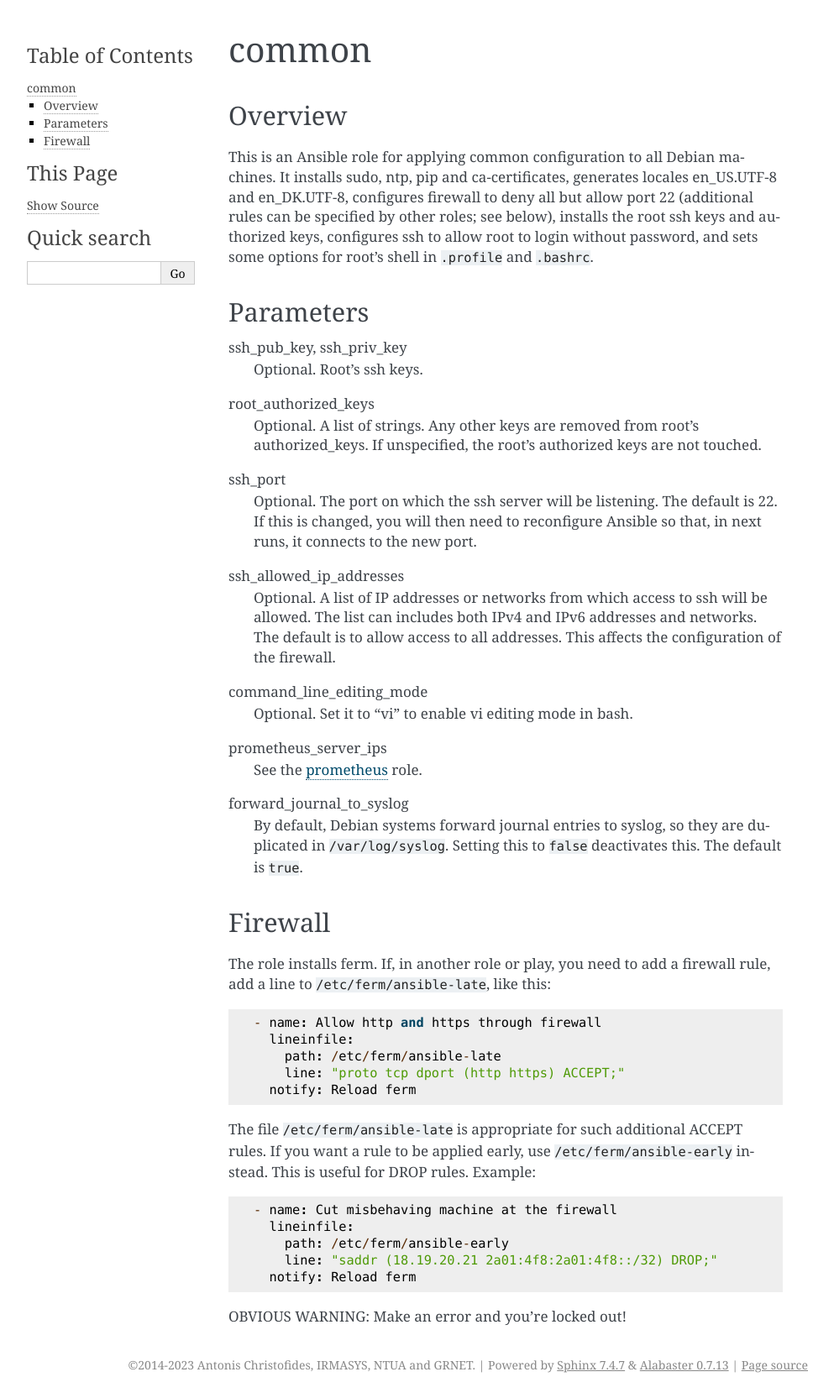
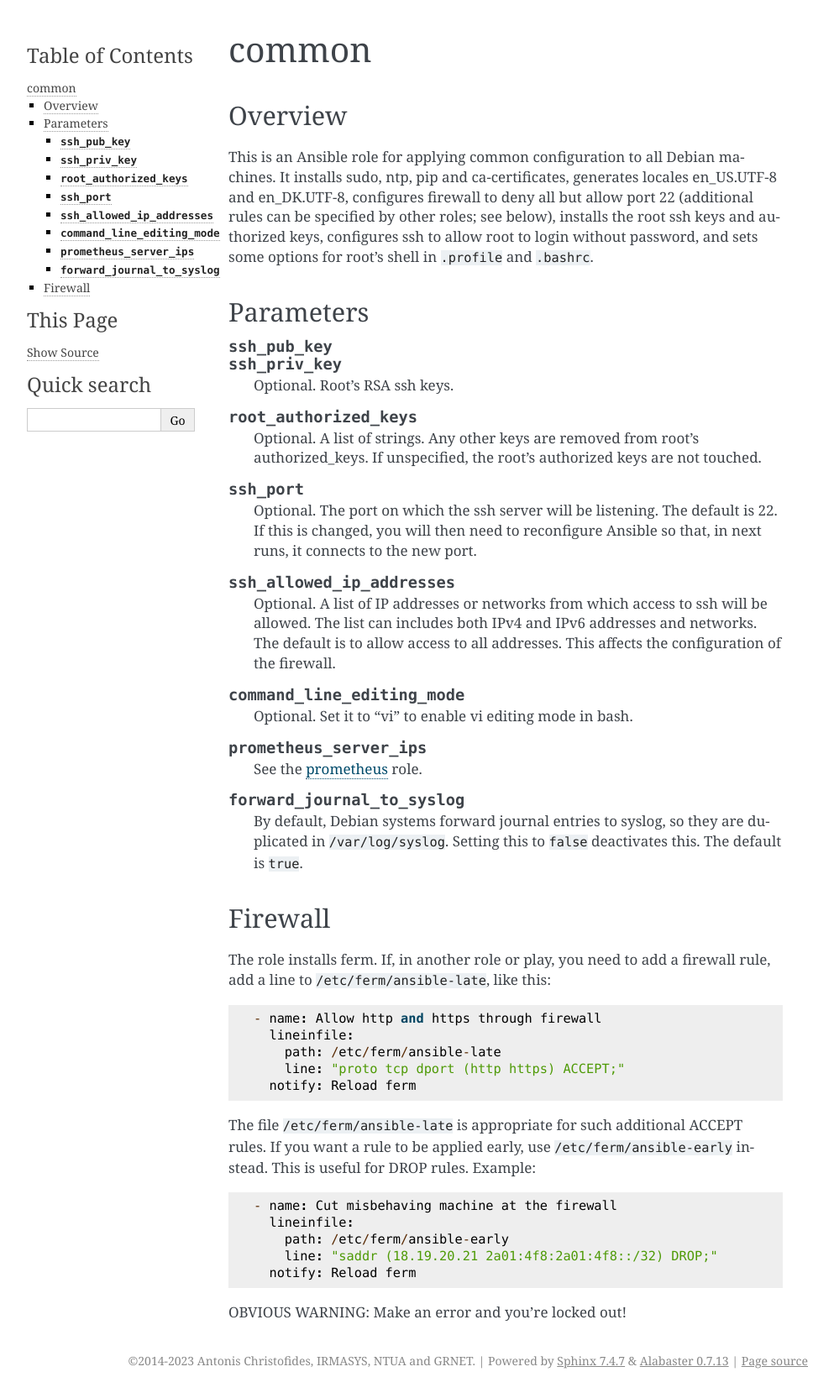
Before and after one commit to aptiko/aptiko.general, a Sphinx documentation site: the page built from docs/common.rst, in a window 1280 px wide. Shown: the whole page at 84% size, without its empty margins (148-1141 px from the left). Built offline with Sphinx 7.4.7, drawn with Linux system fonts in a browser that asks for light colours.

Commit message:
Minor documentation improvements for common

```diff
--- a/docs/common.rst
+++ b/docs/common.rst
@@ -18,35 +18,43 @@ root's shell in :file:`.profile` and :file:`.bashrc`.
 Parameters
 ==========
 
-ssh_pub_key, ssh_priv_key
-  Optional. Root's ssh keys.
+.. data:: ssh_pub_key
+          ssh_priv_key
 
-root_authorized_keys
-  Optional. A list of strings. Any other keys are removed from root's
-  authorized_keys. If unspecified, the root's authorized keys are not
-  touched.
+   Optional. Root's RSA ssh keys.
 
-ssh_port
-  Optional. The port on which the ssh server will be listening. The
-  default is 22. If this is changed, you will then need to reconfigure
-  Ansible so that, in next runs, it connects to the new port.
+.. data:: root_authorized_keys
 
-ssh_allowed_ip_addresses
-  Optional. A list of IP addresses or networks from which access to ssh
-  will be allowed. The list can includes both IPv4 and IPv6 addresses
-  and networks. The default is to allow access to all addresses. This
-  affects the configuration of the firewall.
+   Optional. A list of strings. Any other keys are removed from root's
+   authorized_keys. If unspecified, the root's authorized keys are not
+   touched.
 
-command_line_editing_mode
-  Optional. Set it to "vi" to enable vi editing mode in bash.
+.. data:: ssh_port
 
-prometheus_server_ips
-  See the :ref:`prometheus` role.
+   Optional. The port on which the ssh server will be listening. The
+   default is 22. If this is changed, you will then need to reconfigure
+   Ansible so that, in next runs, it connects to the new port.
 
-forward_journal_to_syslog
-  By default, Debian systems forward journal entries to syslog, so they
-  are duplicated in :file:`/var/log/syslog`. Setting this to ``false``
-  deactivates this. The default is ``true``.
+.. data:: ssh_allowed_ip_addresses
+
+   Optional. A list of IP addresses or networks from which access to ssh
+   will be allowed. The list can includes both IPv4 and IPv6 addresses
+   and networks. The default is to allow access to all addresses. This
+   affects the configuration of the firewall.
+
+.. data:: command_line_editing_mode
+
+   Optional. Set it to "vi" to enable vi editing mode in bash.
+
+.. data:: prometheus_server_ips
+
+   See the :ref:`prometheus` role.
+
+.. data:: forward_journal_to_syslog
+
+   By default, Debian systems forward journal entries to syslog, so they
+   are duplicated in :file:`/var/log/syslog`. Setting this to ``false``
+   deactivates this. The default is ``true``.
 
 Firewall
 ========
```
